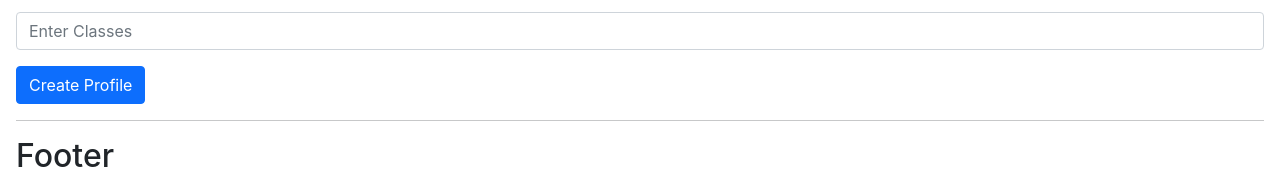
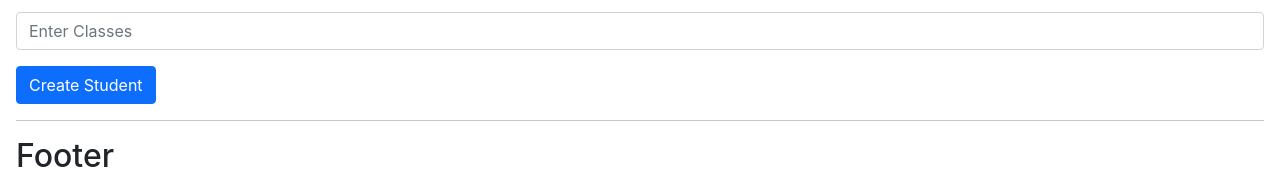
Before and after one commit to corbinjensen/study-buddies, a React (Create React App) app in the folder my-app/: page /create in a window 1280 px wide. Shown: the part 379-548 px from the top of the page. Built offline with nearby package versions, Linux system fonts and the light colour scheme.

Commit message:
changed button on Create

```diff
--- a/my-app/src/components/create.js
+++ b/my-app/src/components/create.js
@@ -85,11 +85,12 @@ return (
                 onChange={(e) => updateForm({ classes: e.target.value })}
                 ></Form.Control>
             </Form.Group>
-            <input
-            type="submit"
-            value="Create Profile"
-            className="btn btn-primary"
-          />
+
+
+            <Button variant="primary" type="submit">
+                Create Student
+            </Button>
+
         </Form>
 
     </>
--- a/my-app/src/components/edit.js
+++ b/my-app/src/components/edit.js
@@ -69,7 +69,7 @@ useEffect(() => {
 
   return(
     <>
-    <h3>Sign Up New Student</h3>
+    <h3>Edit Student</h3>
     <Form onSubmit={onSubmit}>
         <Form.Group className="mb-3" controlID="formBasicText">
             <Form.Label>First Name</Form.Label>
```
